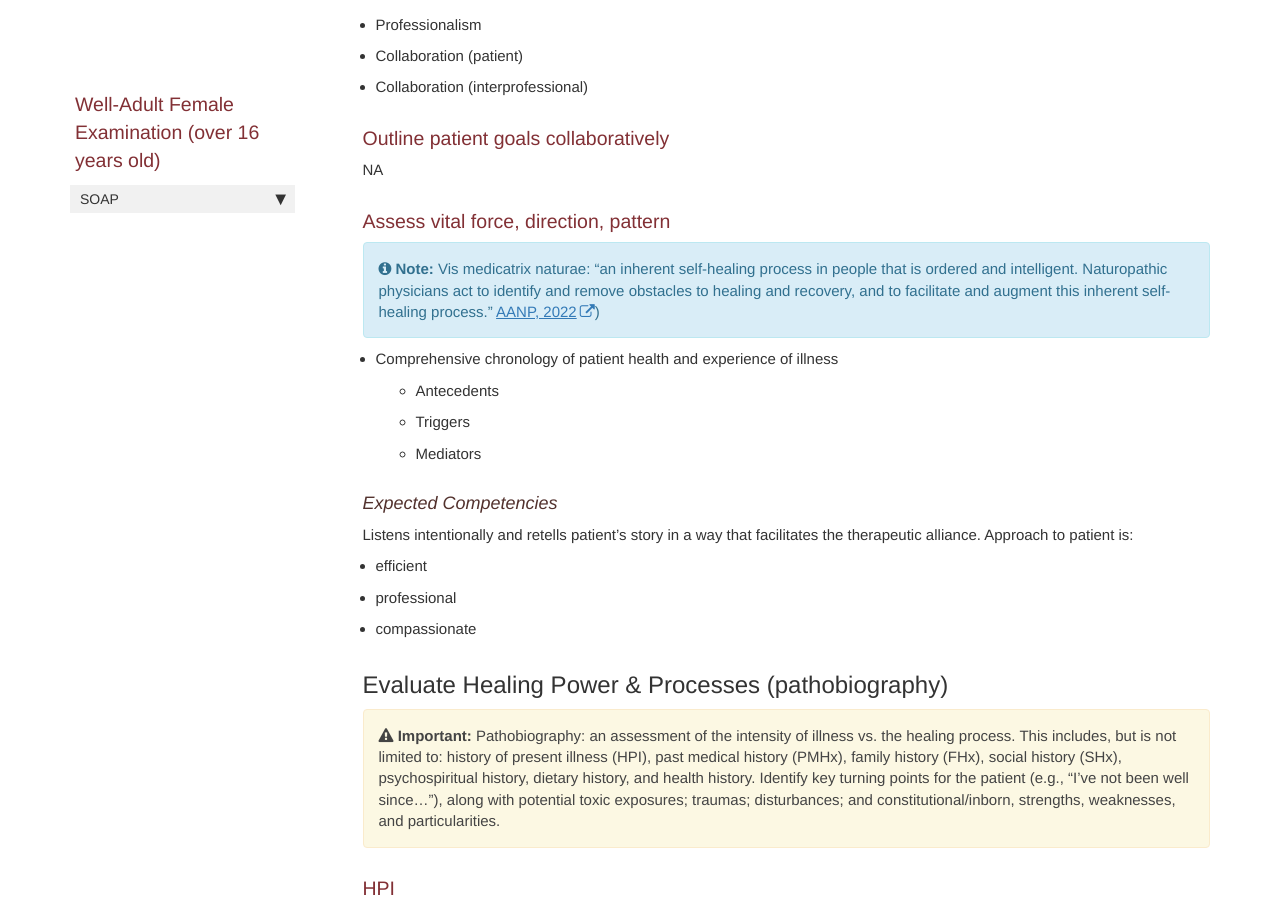
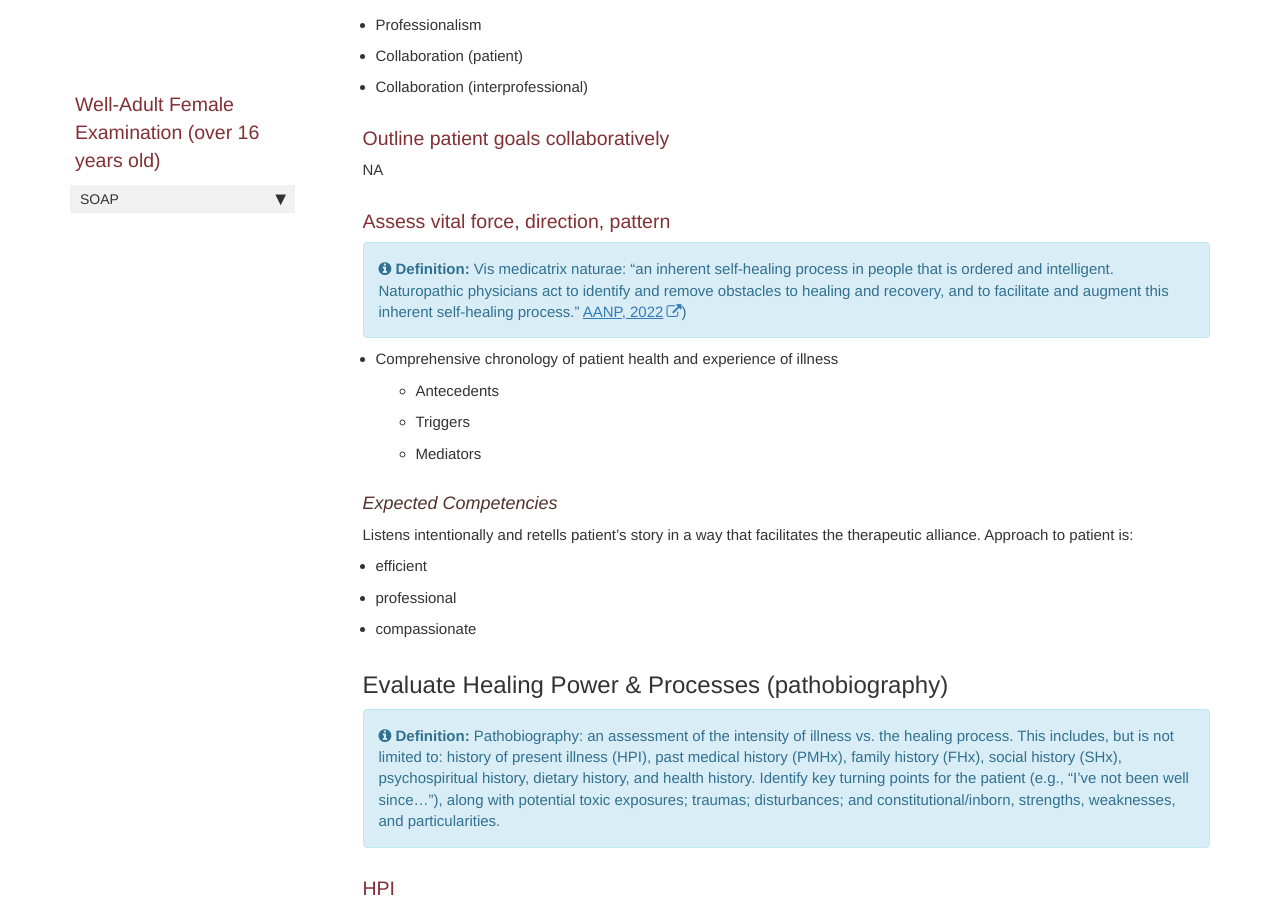
Before and after one commit to naturemed/naturemed.github.io, a Jekyll site: the page built from pages/epa/001/epa_subjective.md, in a window 1280 px wide and 900 px high, scrolled down 1124 px. Built offline with Jekyll 4.4.1, drawn with Linux system fonts in a browser that asks for light colours; comment, search, counter and statistics services are not loaded.

Commit message:
adding definition alert

```diff
--- /dev/null
+++ b/_includes/definition.html
@@ -0,0 +1,3 @@
+<div markdown="span" class="alert alert-info" role="alert"><i class="fa fa-info-circle"></i> <b>Definition:</b> {{include.content}}</div>
+
+{% comment %} Copyright 2021 Google LLC {% endcomment %}
--- a/pages/epa/001/epa_subjective.md
+++ b/pages/epa/001/epa_subjective.md
@@ -28,7 +28,7 @@ permalink: epa_subjective_1.html
 NA
 
 ### Assess vital force, direction, pattern
-{% include note.html content= 'Vis medicatrix naturae: "an inherent self-healing process in people that is ordered and intelligent. Naturopathic physicians act to identify and remove obstacles to healing and recovery, and to facilitate and augment this inherent self-healing process." [AANP, 2022](https://naturopathic.org/page/PrinciplesNaturopathicMedicine?&hhsearchterms=%22vis+and+medicatrix+and+naturae%22))' %}
+{% include definition.html content= 'Vis medicatrix naturae: "an inherent self-healing process in people that is ordered and intelligent. Naturopathic physicians act to identify and remove obstacles to healing and recovery, and to facilitate and augment this inherent self-healing process." [AANP, 2022](https://naturopathic.org/page/PrinciplesNaturopathicMedicine?&hhsearchterms=%22vis+and+medicatrix+and+naturae%22))' %}
 
 - Comprehensive  chronology of patient health and experience of illness
   - Antecedents
@@ -44,7 +44,7 @@ Listens intentionally and retells patient’s story in a way that facilitates th
 
 
 ## Evaluate Healing Power & Processes (pathobiography)
-{% include important.html content= 'Pathobiography: an assessment of the intensity of illness vs. the healing process. This includes, but is not limited to: history of present illness (HPI), past medical history (PMHx), family history (FHx), social history (SHx), psychospiritual history, dietary history, and  health history. Identify key turning points for the patient (e.g., “I’ve  not  been well since…”), along with potential toxic exposures; traumas; disturbances; and constitutional/inborn, strengths, weaknesses, and particularities.' %}
+{% include definition.html content= 'Pathobiography: an assessment of the intensity of illness vs. the healing process. This includes, but is not limited to: history of present illness (HPI), past medical history (PMHx), family history (FHx), social history (SHx), psychospiritual history, dietary history, and  health history. Identify key turning points for the patient (e.g., “I’ve  not  been well since…”), along with potential toxic exposures; traumas; disturbances; and constitutional/inborn, strengths, weaknesses, and particularities.' %}
 
 ### HPI
 Not required for a wellness exam
```
